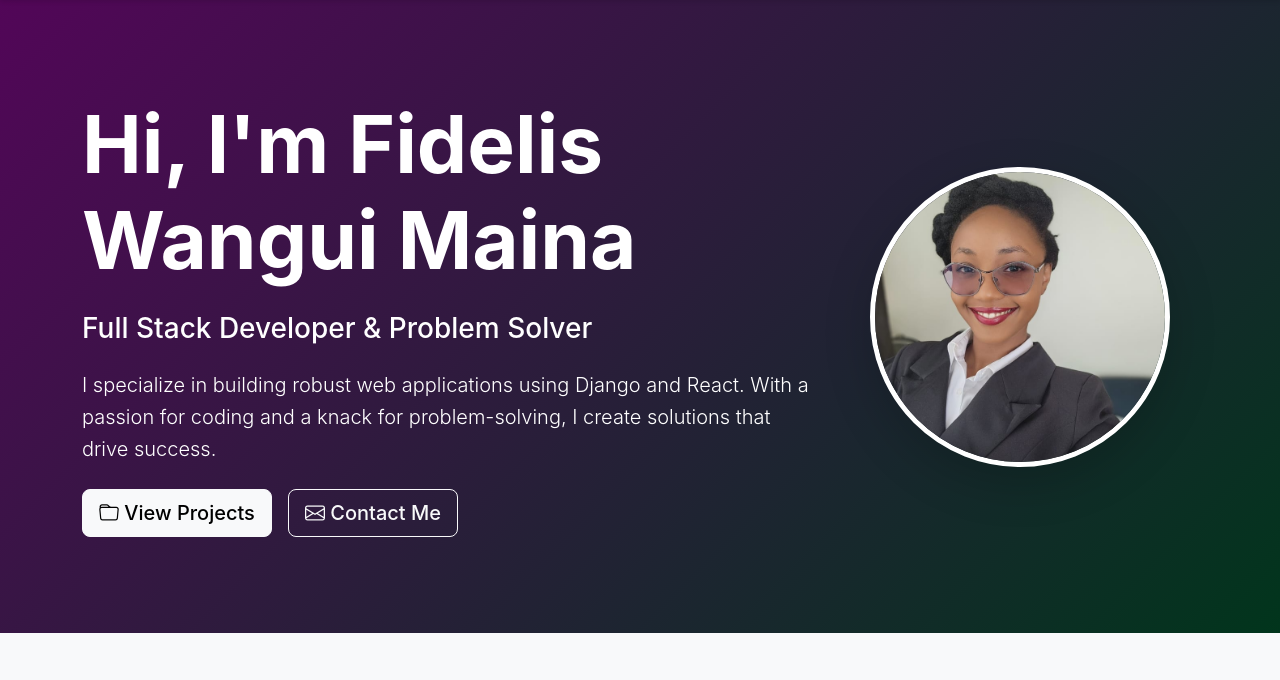
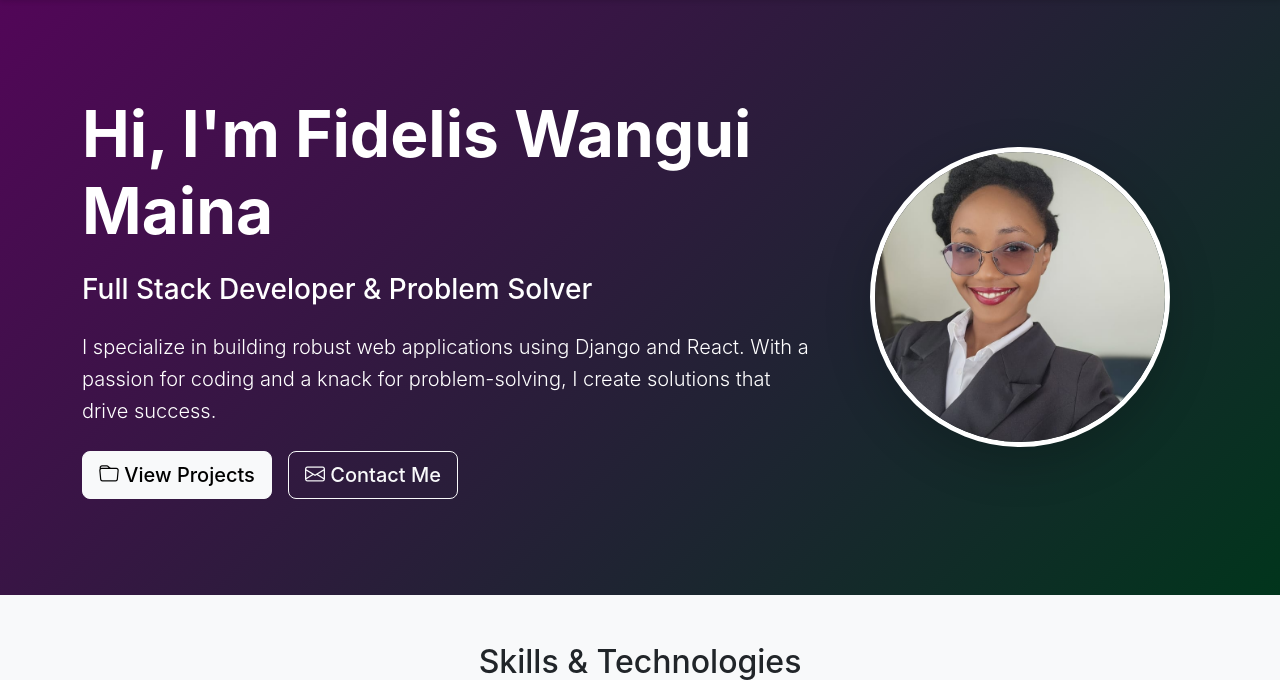
Before and after one commit to wmfidelis/my_portfolio, a Django app: page / in a window 1280 px wide. Shown: the part 103-783 px from the top of the page. Run offline with Django 5.2, Linux system fonts and the light colour scheme; data comes from the database, SQL or seed files in the repository.

Commit message:
change h1 class

```diff
--- a/apps/portfolio_site/templates/portfolio_site/index.html
+++ b/apps/portfolio_site/templates/portfolio_site/index.html
@@ -9,7 +9,7 @@
     <div class="container py-5">
         <div class="row align-items-center">
             <div class="col-lg-8 col-md-12 mb-4 mb-lg-0 text-center text-lg-start">
-                <h1 class="display-1 fw-bold mb-4">Hi, I'm Fidelis Wangui Maina </h1>
+                <h1 class="display-3 fw-bold mb-4">Hi, I'm Fidelis Wangui Maina </h1>
                 <h2 class="h3 mb-4">Full Stack Developer & Problem Solver</h2>
                 <p class="lead mb-4">
                     I specialize in building robust web applications using Django and React.
```
